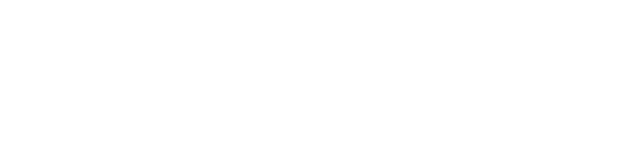
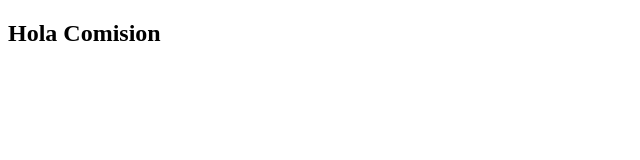
Before and after one commit to andresperlo5/comision-web-2, a plain HTML site: page index.html in a window 1280 px wide. Shown: the whole page, without its empty margins (0-640 px from the left). Drawn offline with Linux system fonts and the light colour scheme.

Commit message:
se coloca un titulo

```diff
--- a/index.html
+++ b/index.html
@@ -5,5 +5,7 @@
     <meta name="viewport" content="width=device-width, initial-scale=1.0" />
     <title>Document</title>
   </head>
-  <body></body>
+  <body>
+    <h2>Hola Comision</h2>
+  </body>
 </html>
```
